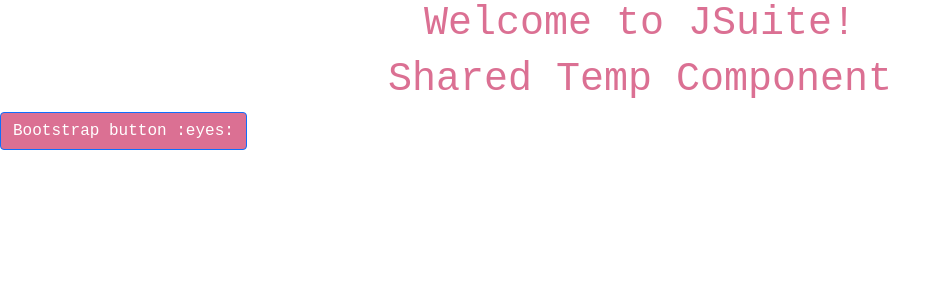
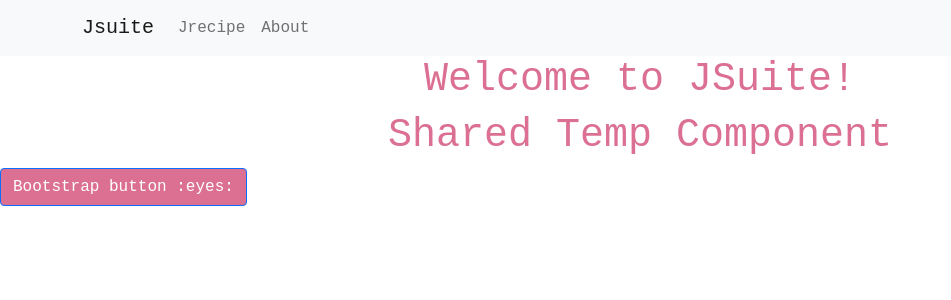
Before and after one commit to Jungle-Software/Recipes, a React (Create React App) app in the folder jsuite-frontend/: page / in a window 1280 px wide. Shown: the top 300 px of the page, without its empty margins (0-951 px from the left). Built offline with nearby package versions, Linux system fonts and the light colour scheme.

Commit message:
Added bootstrap navbar

```diff
--- a/jsuite-frontend/src/components/NavBar/NavBar.tsx
+++ b/jsuite-frontend/src/components/NavBar/NavBar.tsx
@@ -1,11 +1,26 @@
 //import { } from './NavBar.styles'
 import {Link} from 'react-router-dom';
+import Navbar from 'react-bootstrap/Navbar'
+import Container from 'react-bootstrap/Container'
+import Nav from 'react-bootstrap/Nav'
+import NavDropdown from 'react-bootstrap/NavDropdown'
+
+
 
 const NavBar = () => {
     return (
-        <nav>
-            <Link to="/invoices">Invoices</Link> {" "}
-        </nav>
+        <Navbar bg="light" expand="lg">
+            <Container>
+                <Navbar.Brand href="/">Jsuite</Navbar.Brand>
+                <Navbar.Toggle aria-controls="jsuite-navbar" />
+                <Navbar.Collapse id="jsuite-navbar">
+                    <Nav className="me-auto">
+                        <Nav.Link href="recipes">Jrecipe</Nav.Link>
+                        <Nav.Link href="#link">About</Nav.Link>
+                    </Nav>
+                </Navbar.Collapse>
+            </Container>
+        </Navbar>
     );
 
 }
--- a/jsuite-frontend/src/routes/Recipes/Recipes.tsx
+++ b/jsuite-frontend/src/routes/Recipes/Recipes.tsx
@@ -2,6 +2,7 @@
 import { useQuery, gql } from "@apollo/client";
 import { useState } from "react";
 import DevError from "../../components/DevError/DevError";
+import NavBar from "../../components/NavBar/NavBar";
 
 import Selector from "./RecipeSelector/Selector";
 import RecipeView from "./RecipeView/RecipeView";
@@ -24,6 +25,7 @@
 
   return (
     <Global>
+      <NavBar></NavBar>
       <Title>Recipes</Title>
       <Selector
         recipeIds={data.allRecipes}
--- a/jsuite-frontend/src/routes/Temp/Temp.tsx
+++ b/jsuite-frontend/src/routes/Temp/Temp.tsx
@@ -1,10 +1,12 @@
 import {Global, Title} from './Temp.styles'
 import {Outlet, Link} from 'react-router-dom';
 import SharedTemp from '../../components/SharedTemp/SharedTemp';
+import NavBar from '../../components/NavBar/NavBar';
 
 const Temp = () => {
     return (
         <Global>
+          <NavBar></NavBar>
           <Title>Welcome to JSuite!</Title>
           {/* Here goes the app's components */}
           <SharedTemp></SharedTemp>
```
